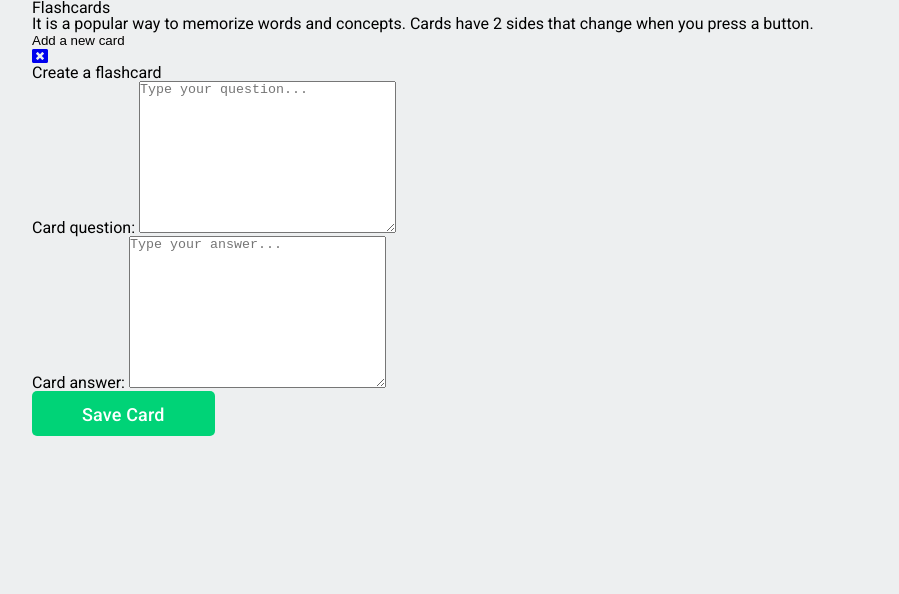
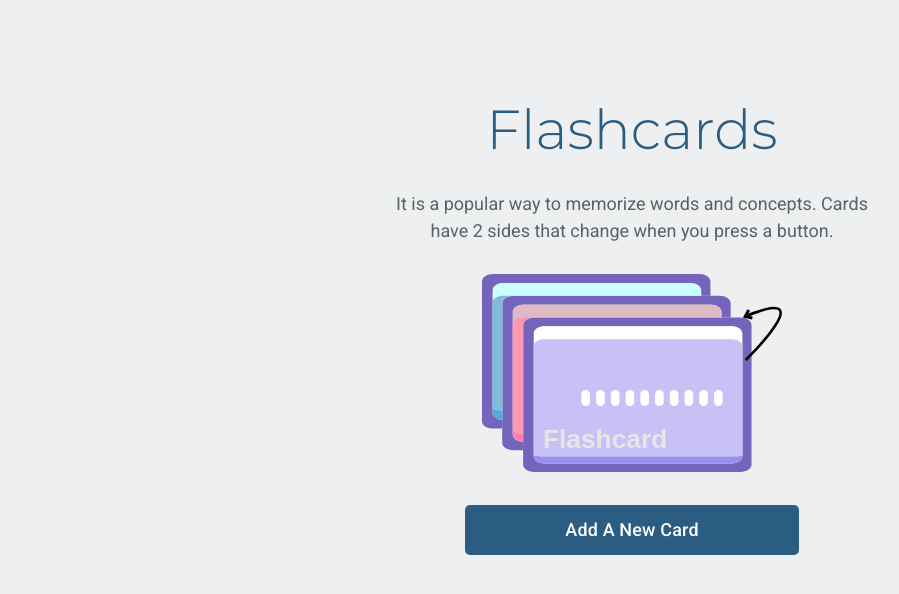
Before and after one commit to arlekin12089/flashcards, a plain HTML site: page index.html in a window 1280 px wide. Shown: the whole page, without its empty margins (8-907 px from the left). Drawn offline with Linux system fonts and the light colour scheme.

Commit message:
set up initial files

```diff
--- a/index.html
+++ b/index.html
@@ -15,10 +15,13 @@
 </head>
 <body>
 	<div class="container">
-		<div class="card__intro">
+		<div class="card__intro center">
 			<h1>Flashcards</h1>
-			<p>It is a popular way to memorize words and concepts. Cards have 2 sides that change when you press a button.</p>
-			<button id="show-btn">Add a new card</button>
+			<p class="text">It is a popular way to memorize words and concepts. Cards have 2 sides that change when you press a button.</p>
+			<div class="card__img">
+				<img src="sass/img/flashcards.svg" alt="Flashcard stack">
+			</div>
+			<button id="show-btn" class="btn btn--blue btn--large">Add a new card</button>
 		</div>
 		<div class="card__form">
 			<a href="#" class="card__close"><i class="fas fa-window-close"></i></a>
--- a/sass/base/_font.scss
+++ b/sass/base/_font.scss
@@ -0,0 +1,5 @@
+.text {
+	color: $light-grey;
+	@include font-size(18);
+	line-height: 1.5;
+}
--- a/sass/layouts/_index.scss
+++ b/sass/layouts/_index.scss
@@ -0,0 +1,21 @@
+//Homepage flashcard
+
+.card{
+	&__intro {
+		max-width: 500px;
+		margin: 100px auto 0;
+		h1,p {
+			margin-bottom: 30px;
+		}
+
+	}
+
+	&__form{
+		display: none;
+	}
+
+	&__img {
+		max-width: 300px;
+		margin: 30px auto;
+	}
+}
--- a/sass/objects/_btn.scss
+++ b/sass/objects/_btn.scss
@@ -9,17 +9,29 @@
 	font-family: $font-primary;
 	text-transform: capitalize;
 	font-weight: 500;
-	color: $black;
+	color: $white;
+	user-select: none;
 	cursor: pointer;
 	height: 45px;
-	transition: all 0.3s ease-in-out;
+
+	&--large {
+	padding: 10px 100px;
+	height: 50px;
+	}
 
 	&--green {
 		background-color: $green;
-		color: $white;
 		&:hover {
 			background-color: $dark-green;
 		}
 	}
 
+	&--blue {
+		background: $blue;
+
+		&:hover{
+			background: linear-gradient(#004652, #004652);
+		}
+	}
+
 }
--- a/sass/objects/_headings.scss
+++ b/sass/objects/_headings.scss
@@ -0,0 +1,18 @@
+h1,
+h2,
+h3,
+h4,
+h5,
+h6 {
+  font-family: $font-secondary;
+}
+
+h1 {
+  color: $blue;
+  @include font-size(45);
+  line-height: 50px;
+  @include breakpoint(small-max) {
+    @include font-size(55);
+    line-height: 60px;
+  }
+}
--- a/sass/variables/_colors.scss
+++ b/sass/variables/_colors.scss
@@ -3,3 +3,5 @@ $dark-green: #00B950;
 $white:#ffffff;
 $black: #000000;
 $grey: #edeff0;
+$blue: #2a5d81;
+$light-grey: #576366;
```
Also changed, not shown: sass/img/flashcards.svg (added), sass/style.css, 1 other file.
